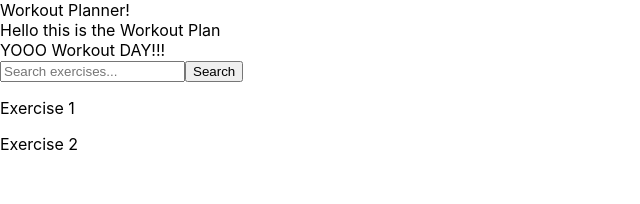
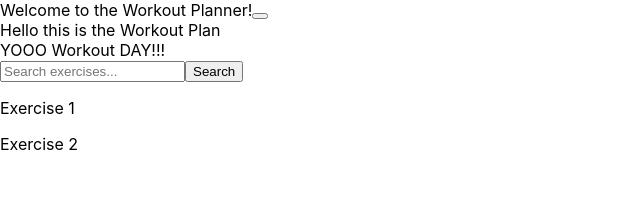
Before and after one commit to Neophyters/WorkoutTracker, a React (Create React App) app in the folder workout-web/: page / in a window 1280 px wide. Shown: the top 204 px of the page, without its empty margins (0-640 px from the left). Built offline with nearby package versions, Linux system fonts and the light colour scheme.

Commit message:
Added bootstrap

```diff
--- a/workout-web/package.json
+++ b/workout-web/package.json
@@ -10,7 +10,9 @@
     "@types/node": "^16.18.62",
     "@types/react": "^18.2.37",
     "@types/react-dom": "^18.2.15",
+    "bootstrap": "^5.3.2",
     "react": "^18.2.0",
+    "react-bootstrap": "^2.9.1",
     "react-dom": "^18.2.0",
     "react-scripts": "5.0.1",
     "typescript": "^4.9.5",
--- a/workout-web/src/App.tsx
+++ b/workout-web/src/App.tsx
@@ -1,10 +1,13 @@
-import React from 'react';
+import React, { useState } from 'react';
 import WorkoutPlan from './components/WorkoutPlan/WorkoutPlan';
+import { Button } from "react-bootstrap";
 
 function App() {
+  const [isWorkoutPlan, setIsWorkoutPlan] = useState<boolean>(false);
   return (
     <div className="App">
-      Workout Planner!
+      Welcome to the Workout Planner!
+      <Button></Button>
       <WorkoutPlan></WorkoutPlan>
     </div>
   );
```
Also changed, not shown: 1 other file (tests, documents, lock files or other folders).
